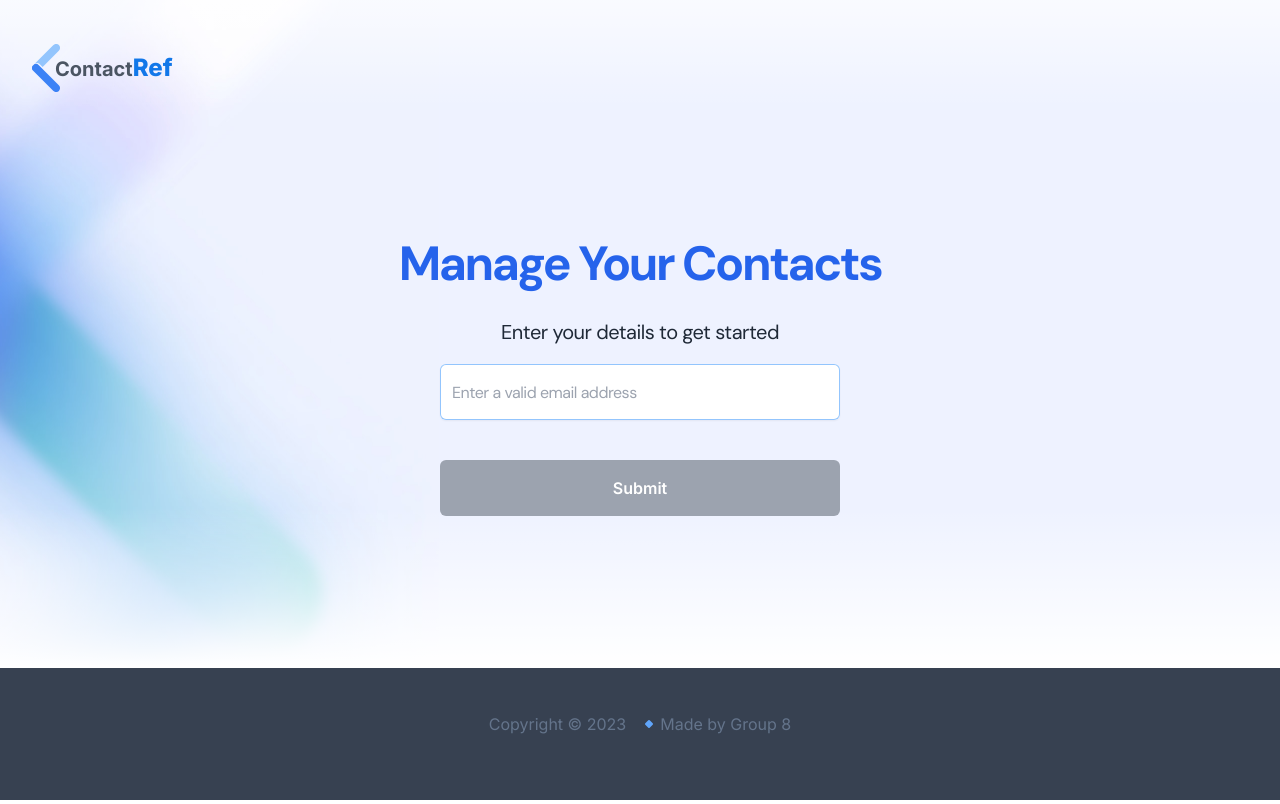
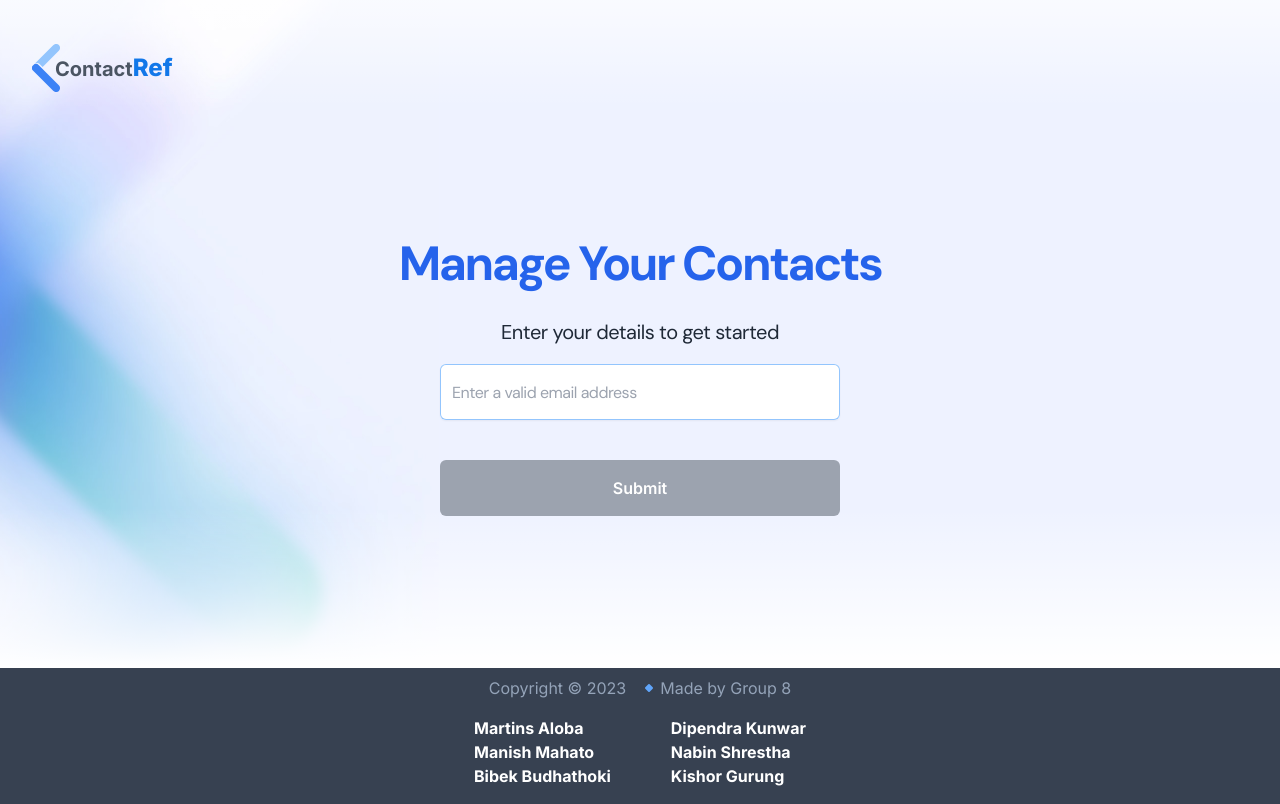
Before and after one commit to Simplemart17/address-book, a Next.js app: page / in a window 1280 px wide. Built offline with nearby package versions, Linux system fonts and the light colour scheme.

Commit message:
add footer

```diff
--- a/src/components/Footer.tsx
+++ b/src/components/Footer.tsx
@@ -3,14 +3,26 @@ import { DiamondIcon } from './DiamondIcon'
 
 export function Footer():JSX.Element {
   return (
-    <footer className="flex-none py-16 bg-gray-700">
+    <footer className="flex-none mt-10 bg-gray-700">
       <Container className="flex flex-col items-center justify-center md:flex-row">
-        <div className="flex justify-center items-center">
-          <p className="mt-6 text-base text-slate-500 md:mt-0">Copyright &copy; {new Date().getFullYear()}</p>
+        <div className="flex justify-center items-center mt-6">
+          <p className="text-base text-slate-400">Copyright &copy; {new Date().getFullYear()}</p>
           <DiamondIcon className="ml-5 h-1.5 w-1.5 overflow-visible fill-blue-400 stroke-blue-400" />
-          <p className="ml-2 text-slate-500">Made by Group 8</p>
+          <p className="ml-2 text-slate-400">Made by Group 8</p>
         </div>
       </Container>
+      <div className="flex justify-center text-white font-bold">
+        <div className="py-4 pr-1 ">
+          <p>Martins Aloba</p>
+          <p>Manish Mahato</p>
+          <p>Bibek Budhathoki</p>
+        </div>
+        <div className="pt-4 pl-14">
+          <p>Dipendra Kunwar</p>
+          <p>Nabin Shrestha</p>
+          <p>Kishor Gurung</p>
+        </div>
+      </div>
     </footer>
   )
 }
```
